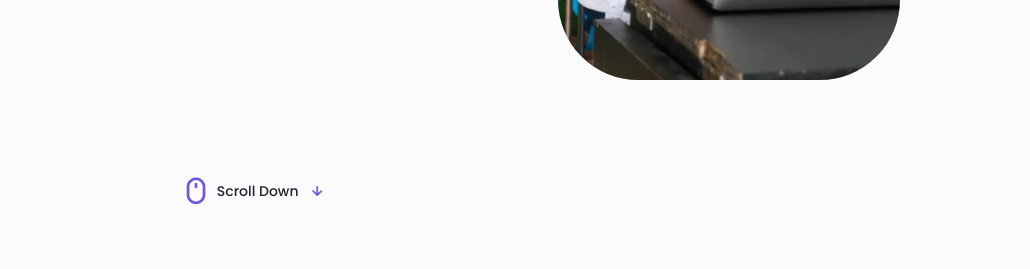
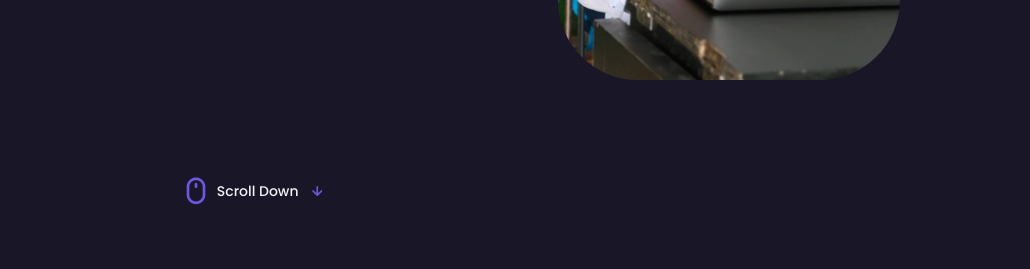
Before and after one commit to imvishalkrsingh/Portfolioo, a plain HTML site: page index.html in a window 1280 px wide. Both pictures are taken after a click on the icon 1114 px from the left and 36 px from the top of the page. Shown: the part 531-800 px from the top of the page, without its empty margins (124-1154 px from the left). Drawn offline with nearby package versions, Linux system fonts and the light colour scheme.

Commit message:
Added Dark Mode

```diff
--- /dev/null
+++ b/assets/js/main.js
@@ -0,0 +1,29 @@
+/*==================== DARK LIGHT THEME ====================*/
+const themeButton = document.getElementById('theme-button')
+const darkTheme = 'dark-theme'
+const iconTheme = 'uil-sun'
+
+// Previously selected topic (if user selected)
+const selectedTheme = localStorage.getItem('selected-theme')
+const selectedIcon = localStorage.getItem('selected-icon')
+
+// We obtain the current theme that the interface has by validating the dark-theme class
+const getCurrentTheme = () => document.body.classList.contains(darkTheme) ? 'dark' : 'light'
+const getCurrentIcon = () => themeButton.classList.contains(iconTheme) ? 'uil-moon' : 'uil-sun'
+
+// We validate if the user previously chose a topic
+if (selectedTheme) {
+  // If the validation is fulfilled, we ask what the issue was to know if we activated or deactivated the dark
+  document.body.classList[selectedTheme === 'dark' ? 'add' : 'remove'](darkTheme)
+  themeButton.classList[selectedIcon === 'uil-moon' ? 'add' : 'remove'](iconTheme)
+}
+
+// Activate / deactivate the theme manually with the button
+themeButton.addEventListener('click', () => {
+    // Add or remove the dark / icon theme
+    document.body.classList.toggle(darkTheme)
+    themeButton.classList.toggle(iconTheme)
+    // We save the theme and the current icon that the user chose
+    localStorage.setItem('selected-theme', getCurrentTheme())
+    localStorage.setItem('selected-icon', getCurrentIcon())
+})
--- a/index.html
+++ b/index.html
@@ -662,7 +662,14 @@
     <i class="uil uil-arrow-up scrollup_icon"></i>
   </a>
 
+  <!-- Main JS File -->
+  <script src="./assets/js/main.js"></script>
 
+  <!-- Swiper JS File -->
+  <script src="./assets/js/swiper-bundle.min.js"></script>
+
+  <!-- Scroll Reveal JS File -->
+  <script src="./assets/js/scrollreveal.min.js"></script>
 
 </body>
 
```
